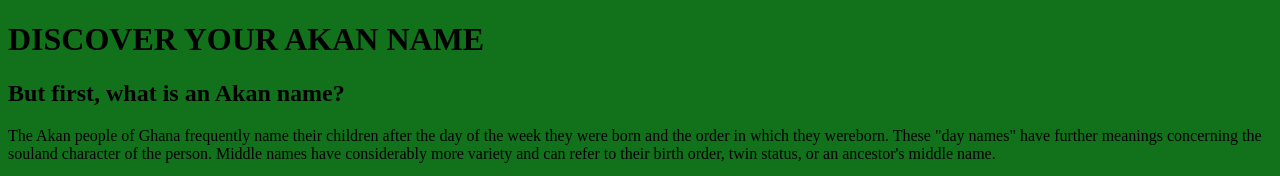
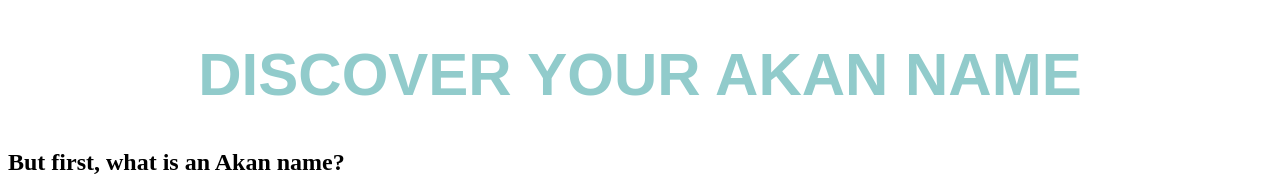
Before and after one commit to KARIUKIGACHERU/Akan-Name-Generetor, a plain HTML site: page index.html in a window 1280 px wide. Shown: the top 176 px of the page. Drawn offline with Linux system fonts and the light colour scheme; a script that the page names is missing.

Commit message:
Style the main heading

```diff
--- a/styles.css
+++ b/styles.css
@@ -1,3 +1,7 @@
-body {
-  background-color: rgb(18, 114, 28);
+
+h1 {
+  text-align: center;
+  font-size: 60px;
+  font-family: fantasy;
+  color: rgb(145, 203, 203);
 }
```
Also changed, not shown: index.html (+1 -1 lines).
